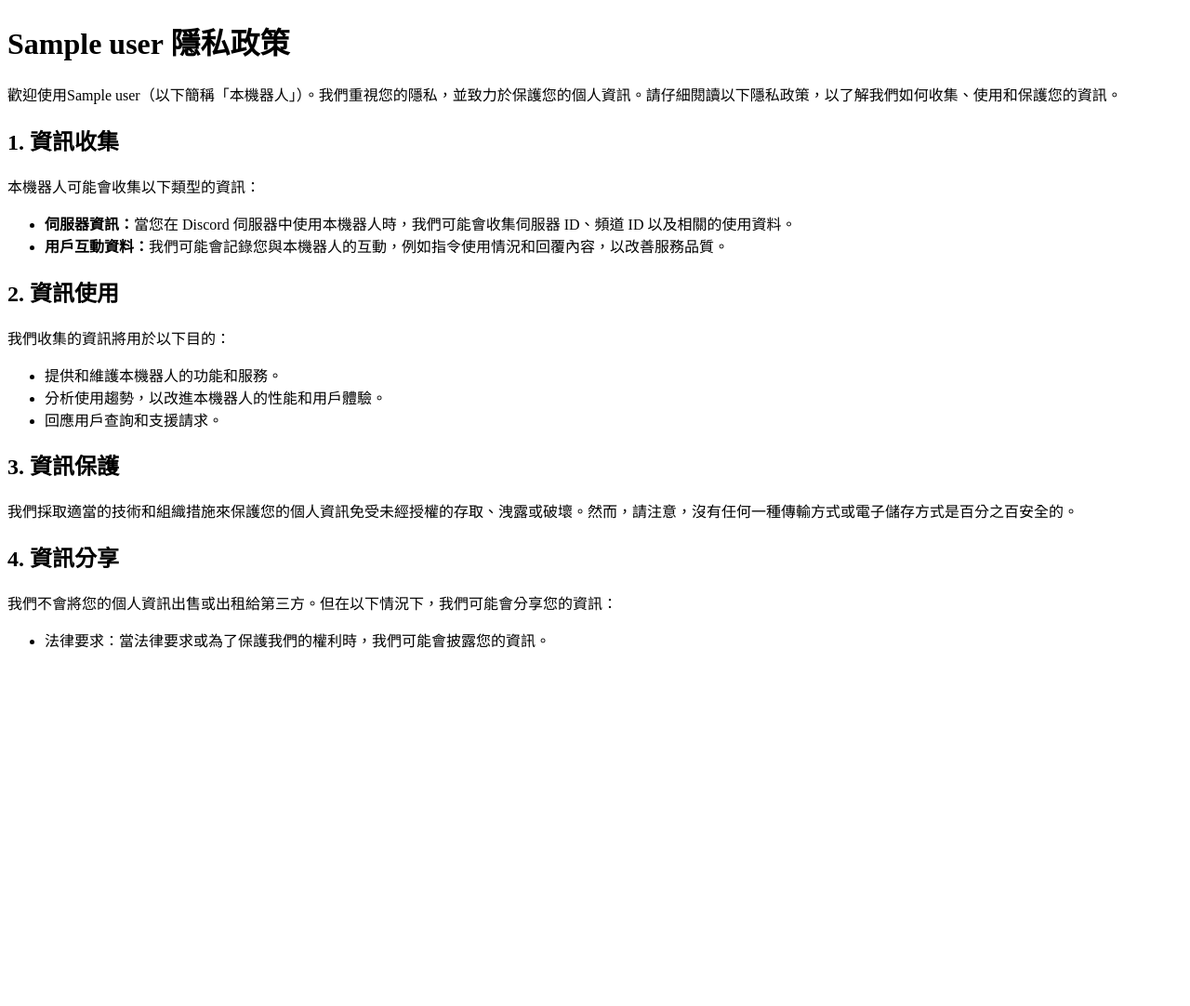
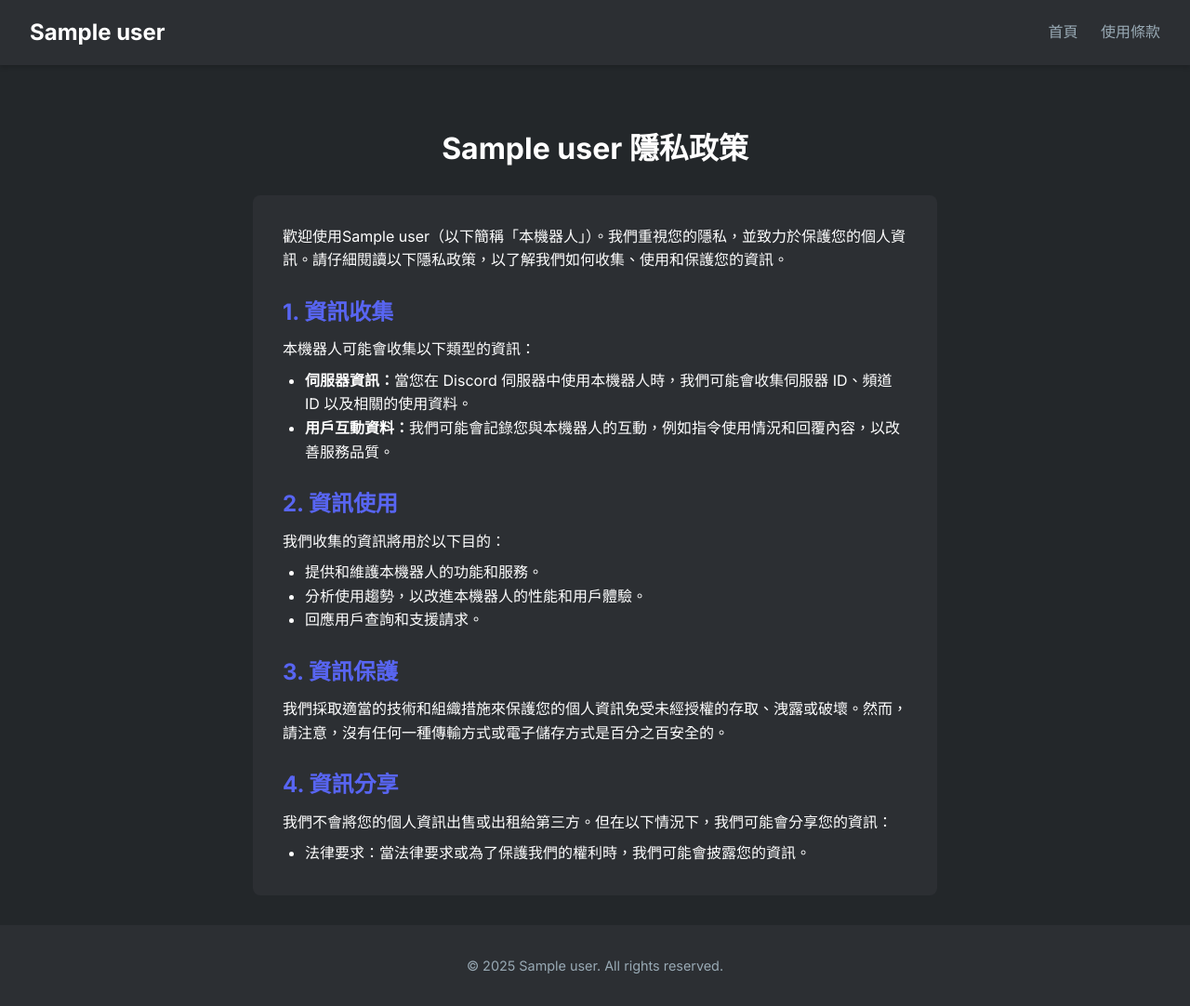
Before and after one commit to AvianJay/useless-script, a Flask app: template discord/templates/PrivacyPolicy.html in a window 1280 px wide. Shown: the whole page at 93% size. Before the commit the page ends 697 px from the top, so only its background shows below. Run offline with Flask 3, Linux system fonts and the light colour scheme; the template is opened without the code that fills it: most values are stand-ins (such as "Sample title", 1, 10 or a date in 2020); data that the repository does not hold is empty; parts of the project's set-up code (start-up, migrations or seed data) failed here and were passed over.

Commit message:
update ui

```diff
--- /dev/null
+++ b/discord/static/css/style.css
@@ -0,0 +1,184 @@
+:root {
+    --bg-primary: #23272a;
+    --bg-secondary: #2c2f33;
+    --text-primary: #ffffff;
+    --text-secondary: #99aab5;
+    --accent: #5865f2;
+    --accent-hover: #4752c4;
+    --card-bg: #23272a;
+    --font-main: 'Inter', sans-serif;
+}
+
+* {
+    box-sizing: border-box;
+    margin: 0;
+    padding: 0;
+}
+
+body {
+    font-family: var(--font-main);
+    background-color: var(--bg-primary);
+    color: var(--text-primary);
+    line-height: 1.6;
+    display: flex;
+    flex-direction: column;
+    min-height: 100vh;
+}
+
+/* Navbar */
+.navbar {
+    background-color: var(--bg-secondary);
+    padding: 1rem 2rem;
+    display: flex;
+    justify-content: space-between;
+    align-items: center;
+    box-shadow: 0 2px 5px rgba(0,0,0,0.2);
+}
+
+.navbar-brand {
+    font-size: 1.5rem;
+    font-weight: 700;
+    color: var(--text-primary);
+    text-decoration: none;
+    display: flex;
+    align-items: center;
+    gap: 10px;
+}
+
+.nav-links a {
+    color: var(--text-secondary);
+    text-decoration: none;
+    margin-left: 20px;
+    transition: color 0.3s;
+}
+
+.nav-links a:hover {
+    color: var(--text-primary);
+}
+
+/* Hero Section */
+.hero {
+    text-align: center;
+    padding: 4rem 1rem;
+    background: linear-gradient(180deg, var(--bg-secondary) 0%, var(--bg-primary) 100%);
+}
+
+.bot-avatar {
+    width: 150px;
+    height: 150px;
+    border-radius: 50%;
+    border: 5px solid var(--accent);
+    margin-bottom: 1.5rem;
+    box-shadow: 0 5px 15px rgba(0,0,0,0.3);
+}
+
+.hero h1 {
+    font-size: 2.5rem;
+    margin-bottom: 0.5rem;
+}
+
+.status-badge {
+    display: inline-block;
+    padding: 0.25rem 0.75rem;
+    background-color: #43b581;
+    color: white;
+    border-radius: 20px;
+    font-size: 0.9rem;
+    margin-bottom: 2rem;
+}
+
+.btn-invite {
+    background-color: var(--accent);
+    color: white;
+    padding: 12px 30px;
+    border-radius: 5px;
+    text-decoration: none;
+    font-weight: 600;
+    transition: background-color 0.3s, transform 0.2s;
+    display: inline-block;
+}
+
+.btn-invite:hover {
+    background-color: var(--accent-hover);
+    transform: translateY(-2px);
+}
+
+/* Stats Grid */
+.container {
+    max-width: 1200px;
+    margin: 0 auto;
+    padding: 2rem;
+    flex: 1;
+}
+
+.stats-grid {
+    display: grid;
+    grid-template-columns: repeat(auto-fit, minmax(200px, 1fr));
+    gap: 1.5rem;
+    margin-top: 2rem;
+}
+
+.stat-card {
+    background-color: var(--bg-secondary);
+    padding: 1.5rem;
+    border-radius: 8px;
+    text-align: center;
+    transition: transform 0.3s;
+    box-shadow: 0 4px 6px rgba(0,0,0,0.1);
+}
+
+.stat-card:hover {
+    transform: translateY(-5px);
+}
+
+.stat-value {
+    font-size: 2rem;
+    font-weight: 700;
+    color: var(--accent);
+    margin-bottom: 0.5rem;
+}
+
+.stat-label {
+    color: var(--text-secondary);
+    font-size: 0.9rem;
+    text-transform: uppercase;
+    letter-spacing: 1px;
+}
+
+/* Footer */
+footer {
+    background-color: var(--bg-secondary);
+    text-align: center;
+    padding: 2rem;
+    margin-top: auto;
+    color: var(--text-secondary);
+    font-size: 0.9rem;
+}
+
+footer a {
+    color: var(--accent);
+    text-decoration: none;
+}
+
+/* Utilities */
+.hidden {
+    display: none !important;
+}
+
+/* Responsive */
+@media (max-width: 768px) {
+    .navbar {
+        flex-direction: column;
+        gap: 1rem;
+    }
+
+    .nav-links {
+        display: flex;
+        flex-wrap: wrap;
+        justify-content: center;
+    }
+
+    .nav-links a {
+        margin: 0 10px;
+    }
+}
--- a/discord/static/js/main.js
+++ b/discord/static/js/main.js
@@ -14,7 +14,10 @@ function secondsToDhms(seconds) {
 let uptimeSeconds = 0;
 function updateUptime() {
     uptimeSeconds++;
-    document.getElementById("uptimetext").textContent = `運行時間: ${secondsToDhms(uptimeSeconds)}`;
+    const uptimeEl = document.getElementById("stat-uptime");
+    if (uptimeEl) {
+        uptimeEl.textContent = secondsToDhms(uptimeSeconds);
+    }
 }
 
 let botId = null;
@@ -23,24 +26,65 @@ document.addEventListener("DOMContentLoaded", function () {
     fetch("/api/status")
         .then(response => response.json())
         .then(data => {
-            document.title = data.name;
-            document.getElementById("botavatar").src = data.avatar_url || "";
-            document.getElementById("botstatus").innerHTML = `狀態: ${data.status}<br>伺服器數量: ${data.server_count}<br>用戶總數量: ${data.user_count}<br>用戶安裝數量: ${data.user_install_count}<br>版本: ${data.version}<br>延遲: ${data.latency_ms}ms`;
+            document.title = `${data.name} | Discord 機器人`;
+
+            // Update Hero Section
+            const avatarEl = document.getElementById("botavatar");
+            if (avatarEl) avatarEl.src = data.avatar_url || "";
+
+            const nameEl = document.getElementById("botname");
+            if (nameEl) nameEl.textContent = data.name;
+
+            const statusBadge = document.getElementById("botstatus-badge");
+            if (statusBadge) statusBadge.textContent = `狀態: ${data.status}`;
+
+            // Update Navbar
+            const navAvatar = document.getElementById("nav-avatar");
+            if (navAvatar) {
+                navAvatar.src = data.avatar_url || "";
+                navAvatar.style.display = "inline-block";
+            }
+            const navName = document.getElementById("nav-name");
+            if (navName) navName.textContent = data.name;
+
+            // Update Stats Grid
+            const statServers = document.getElementById("stat-servers");
+            if (statServers) statServers.textContent = data.server_count;
+
+            const statUsers = document.getElementById("stat-users");
+            if (statUsers) statUsers.textContent = data.user_count;
+
+            const statInstall = document.getElementById("stat-install");
+            if (statInstall) statInstall.textContent = data.user_install_count;
+
+            const statPing = document.getElementById("stat-ping");
+            if (statPing) statPing.textContent = `${data.latency_ms}ms`;
+
+            const statVersion = document.getElementById("stat-version");
+            if (statVersion) statVersion.textContent = data.version;
+
             uptimeSeconds = data.uptime;
             updateUptime();
             setInterval(updateUptime, 1000);
+
             botId = data.id;
             if (botId) {
-                document.getElementById("invitebtn").style.display = "inline-block";
+                const inviteBtn = document.getElementById("invitebtn");
+                if (inviteBtn) {
+                    inviteBtn.classList.remove("hidden");
+                    inviteBtn.href = `https://discord.com/oauth2/authorize?client_id=${botId}`;
+                }
             }
         })
         .catch(error => {
             console.error("Error fetching status:", error);
-            document.getElementById("botstatus").textContent = "Error";
+            const statusBadge = document.getElementById("botstatus-badge");
+            if (statusBadge) statusBadge.textContent = "Error";
         });
 });
 
-function inviteBot() {
+function inviteBot(event) {
+    if (event) event.preventDefault();
     if (botId) {
         const inviteUrl = `https://discord.com/oauth2/authorize?client_id=${botId}`;
         window.open(inviteUrl, "_blank");
--- a/discord/templates/PrivacyPolicy.html
+++ b/discord/templates/PrivacyPolicy.html
@@ -4,37 +4,62 @@
 <head>
     <meta charset="UTF-8">
     <meta name="viewport" content="width=device-width, initial-scale=1.0">
-    <title>{{ bot.user.name }} 隱私政策</title>
-    <!-- <link rel="stylesheet" href="styles.css"> -->
+    <title>{{ bot.user.name }} | 隱私政策</title>
+    <link rel="preconnect" href="https://fonts.googleapis.com">
+    <link rel="preconnect" href="https://fonts.gstatic.com" crossorigin>
+    <link href="https://fonts.googleapis.com/css2?family=Inter:wght@400;600;700&display=swap" rel="stylesheet">
+    <link rel="stylesheet" href="./static/css/style.css">
+    <script src="./static/js/main.js" defer></script>
 </head>
 
 <body>
-    <h1 id="pptitle">{{ bot.user.name }} 隱私政策</h1>
-    <p id="ppdesc">歡迎使用{{ bot.user.name }}（以下簡稱「本機器人」）。我們重視您的隱私，並致力於保護您的個人資訊。請仔細閱讀以下隱私政策，以了解我們如何收集、使用和保護您的資訊。</p>
+    <nav class="navbar">
+        <a href="/" class="navbar-brand">
+            <img id="nav-avatar" src="" alt="Logo"
+                style="width: 30px; height: 30px; border-radius: 50%; display: none;">
+            <span id="nav-name">{{ bot.user.name }}</span>
+        </a>
+        <div class="nav-links">
+            <a href="/" class="active">首頁</a>
+            <a href="/terms-of-service">使用條款</a>
+        </div>
+    </nav>
 
-    <h2>1. 資訊收集</h2>
+    <div class="container" style="max-width: 800px; margin-top: 2rem;">
+        <h1 id="pptitle" style="margin-bottom: 1.5rem; text-align: center;">{{ bot.user.name }} 隱私政策</h1>
+        <div style="background-color: var(--bg-secondary); padding: 2rem; border-radius: 8px;">
+            <p id="ppdesc" style="margin-bottom: 1rem;">歡迎使用{{ bot.user.name
+                }}（以下簡稱「本機器人」）。我們重視您的隱私，並致力於保護您的個人資訊。請仔細閱讀以下隱私政策，以了解我們如何收集、使用和保護您的資訊。</p>
+
+            <h2 style="margin-top: 1.5rem; margin-bottom: 0.5rem; color: var(--accent);">1. 資訊收集</h2>
             <p>本機器人可能會收集以下類型的資訊：</p>
-    <ul>
+            <ul style="margin-left: 1.5rem; margin-top: 0.5rem;">
                 <li><strong>伺服器資訊：</strong>當您在 Discord 伺服器中使用本機器人時，我們可能會收集伺服器 ID、頻道 ID 以及相關的使用資料。</li>
                 <li><strong>用戶互動資料：</strong>我們可能會記錄您與本機器人的互動，例如指令使用情況和回覆內容，以改善服務品質。</li>
             </ul>
 
-    <h2>2. 資訊使用</h2>
+            <h2 style="margin-top: 1.5rem; margin-bottom: 0.5rem; color: var(--accent);">2. 資訊使用</h2>
             <p>我們收集的資訊將用於以下目的：</p>
-    <ul>
+            <ul style="margin-left: 1.5rem; margin-top: 0.5rem;">
                 <li>提供和維護本機器人的功能和服務。</li>
                 <li>分析使用趨勢，以改進本機器人的性能和用戶體驗。</li>
                 <li>回應用戶查詢和支援請求。</li>
             </ul>
 
-    <h2>3. 資訊保護</h2>
+            <h2 style="margin-top: 1.5rem; margin-bottom: 0.5rem; color: var(--accent);">3. 資訊保護</h2>
             <p>我們採取適當的技術和組織措施來保護您的個人資訊免受未經授權的存取、洩露或破壞。然而，請注意，沒有任何一種傳輸方式或電子儲存方式是百分之百安全的。</p>
 
-    <h2>4. 資訊分享</h2>
+            <h2 style="margin-top: 1.5rem; margin-bottom: 0.5rem; color: var(--accent);">4. 資訊分享</h2>
             <p>我們不會將您的個人資訊出售或出租給第三方。但在以下情況下，我們可能會分享您的資訊：</p>
-    <ul>
+            <ul style="margin-left: 1.5rem; margin-top: 0.5rem;">
                 <li>法律要求：當法律要求或為了保護我們的權利時，我們可能會披露您的資訊。</li>
             </ul>
+        </div>
+    </div>
+
+    <footer>
+        <p>&copy; 2025 {{ bot.user.name }}. All rights reserved.</p>
+    </footer>
 </body>
 
 </html>
```
Also changed, not shown: discord/templates/TermsofService.html (+39 -11 lines), discord/templates/index.html (+55 -12 lines). Lines whose indentation alone changed are shown as unchanged.
